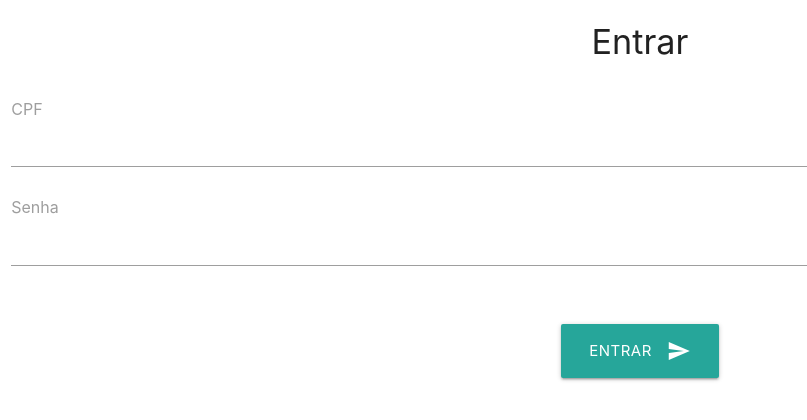
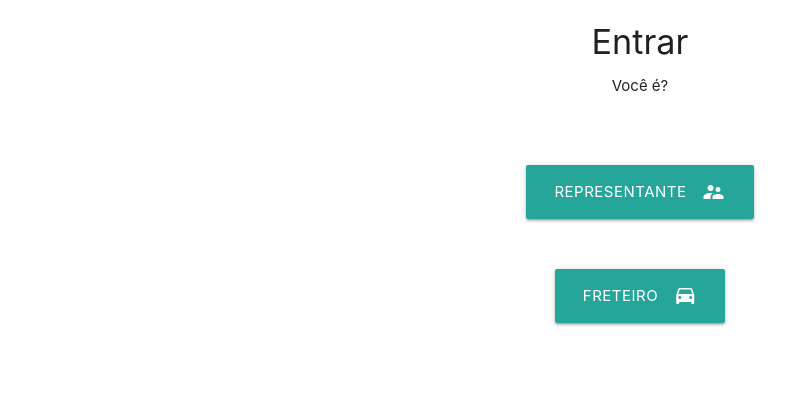
Before and after one commit to JonasTadeu023/BakofLog, a PHP site: page / in a window 1280 px wide. Shown: the top 420 px of the page, without its empty margins (0-807 px from the left). Run offline with PHP 8.4, Linux system fonts and the light colour scheme.

Commit message:
index e login_carrier arrumados

```diff
--- a/public/index.php
+++ b/public/index.php
@@ -8,26 +8,24 @@
     </style>
 
     <h4 class="center-align">Entrar</h4>
+    <p class="center-align">Você é?</p>
     <br>
     <form action="includes/login.php" method='POST'>
         <div class="row">
-            <div class="col s12">
-                <label style='font-size:16px;' for="user">CPF</label>
-                <input style='font-size:20px;' name='cpf' id='user' type="text" required>
-            </div>
-        </div>
-        <div class="row">
-            <div class="col s12">
-                <label style='font-size:16px;'   for="pass">Senha</label>
-                <input style='font-size:20px;' name='password' id='pass' type="password" required>
+        <div class="col s12">
+                <div class="center-align" style='margin-top:30px;'>
+                    <a href='login_user.php' class="btn-large waves-effect waves-heavy hoverable" type="submit" name="action">Representante
+                        <i class="material-icons right">supervisor_account</i>
+                    </a>
+                </div>
             </div>
         </div>
         <div class="row">
             <div class="col s12">
                 <div class="center-align" style='margin-top:30px;'>
-                    <button class="btn-large waves-effect waves-heavy hoverable" type="submit" name="action">Entrar
-                        <i class="material-icons right">send</i>
-                    </button>
+                    <a href='login_carrier.php' class="btn-large waves-effect waves-heavy hoverable" >Freteiro
+                        <i class="material-icons right">drive_eta</i>
+                    </a>
                 </div>
             </div>
         </div>
```
Also changed, not shown: public/login_carrier.php (added, +36 -0 lines).
